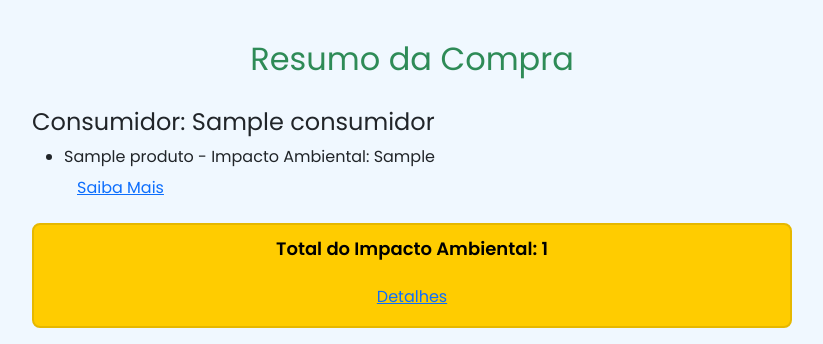
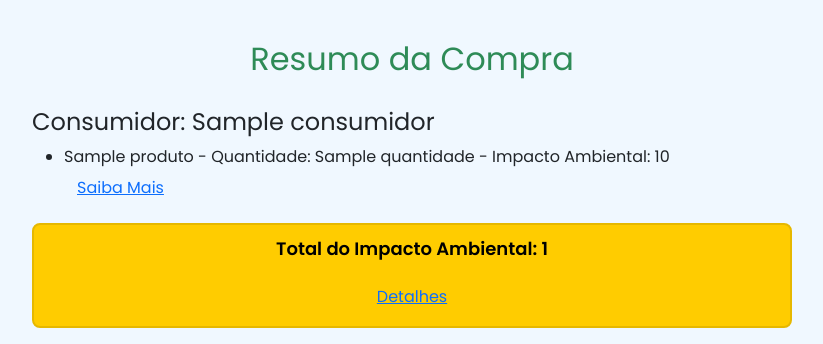
Before and after one commit to MarinaGregorini/SupermercadoBoaSorte, a Flask app: template templates/resumo_compra.html in a window 1280 px wide. Shown: the part 113-457 px from the top of the page, without its empty margins (228-1051 px from the left). Run offline with Flask 3, Linux system fonts and the light colour scheme; the template is opened without the code that fills it: most values are stand-ins (such as "Sample title", 1, 10 or a date in 2020).

Commit message:
corrigir exibição do 1 para elétricos, separei os headers em um ficheiro base, alterei lógicas para receber a quantidade de produtos e exibi-los, adicioneu os modais com informações, ajustei lógica de cálculo de custos

```diff
--- a/app.py
+++ b/app.py
@@ -21,8 +21,10 @@ def login():
 
 @app.route('/escolher_produtos', methods=['GET', 'POST'])
 def escolher_produtos():
+
     frutas = list(set(p.nome.split()[0] for p in produtos))
     produtos_por_fruta = {fruta: [p for p in produtos if p.nome.split()[0] == fruta] for fruta in frutas}
+
     produto_recomendado_por_fruta = {
         fruta: min(fornecedores, key=lambda p: p.custo_poluicao)
         for fruta, fornecedores in produtos_por_fruta.items()
@@ -30,21 +32,23 @@ def escolher_produtos():
 
     if request.method == 'POST':
 
+        consumidor.produtos_selecionados.clear()
+
         for fruta, fornecedores in produtos_por_fruta.items():
 
             for produto in fornecedores:
 
                 quantidade = request.form.get(f'quantidade_{produto.nome}', 0)
-                quantidade = int(quantidade)# Converte para inteiro
+                quantidade = int(quantidade)
 
                 if quantidade > 0:
-                    for _ in range(quantidade):
-                        consumidor.produtos_selecionados.append(produto)
+                    consumidor.adicionar_produto(produto, quantidade)
 
         return redirect(url_for('resumo_compra'))
 
-    return render_template('escolher_produtos.html', produtos_por_fruta=produtos_por_fruta, produto_recomendado_por_fruta=produto_recomendado_por_fruta)
-
+    return render_template(
+        'escolher_produtos.html', produtos_por_fruta=produtos_por_fruta, produto_recomendado_por_fruta=produto_recomendado_por_fruta
+        )
 
 @app.route('/resumo_compra')
 def resumo_compra():
--- a/classes.py
+++ b/classes.py
@@ -63,13 +63,20 @@ class Produto:
 class Consumidor:
 
     def __init__(self, nome):
+        self.nome = nome
+        self.produtos_selecionados = {}
 
-        self.nome = nome
-        self.produtos_selecionados = []
+    def adicionar_produto(self, produto, quantidade):
+
+        if produto in self.produtos_selecionados:
+            self.produtos_selecionados[produto] += quantidade
+
+        else:
+            self.produtos_selecionados[produto] = quantidade
 
     def calcular_poluicao_total(self):
-        soma = sum(produto.custo_poluicao for produto in self.produtos_selecionados)
-        return soma
+
+        return sum(produto.custo_poluicao * quantidade for produto, quantidade in self.produtos_selecionados.items())
 
 transportadoras = [
     Transportadora("EcoTrans", 0, eletrica=True),
--- a/templates/resumo_compra.html
+++ b/templates/resumo_compra.html
@@ -5,9 +5,9 @@
 <h2>Resumo da Compra</h2>
 <h4>Consumidor: {{ consumidor.nome }}</h4>
 <ul>
-    {% for produto in consumidor.produtos_selecionados %}
+    {% for produto, quantidade in consumidor.produtos_selecionados.items() %}
     <li>
-        {{ produto.nome }} - Impacto Ambiental: {{ produto.custo_poluicao }}
+        {{ produto.nome }} - Quantidade: {{ quantidade }} - Impacto Ambiental: {{ produto.custo_poluicao * quantidade }}
     </li>
     <button type="button" class="btn btn-link" data-bs-toggle="modal" data-bs-target="#modal_{{ loop.index }}">
         Saiba Mais
```
